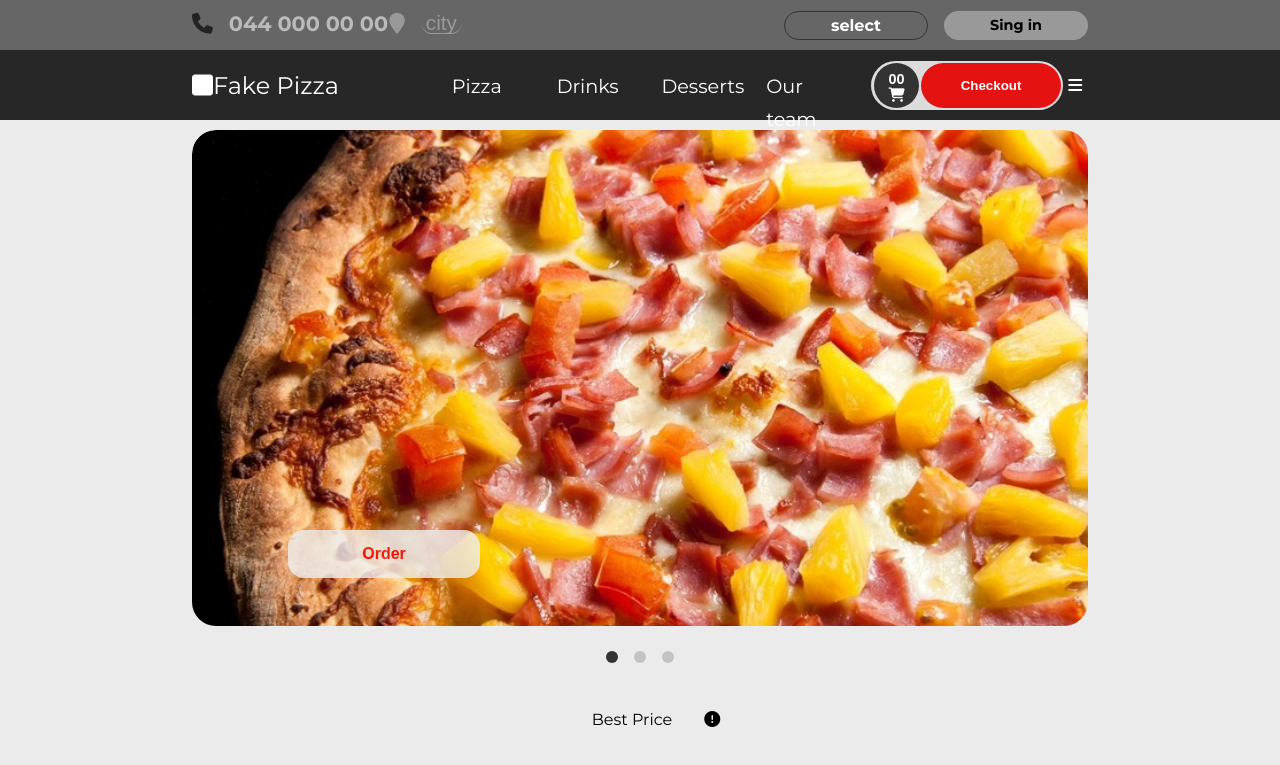
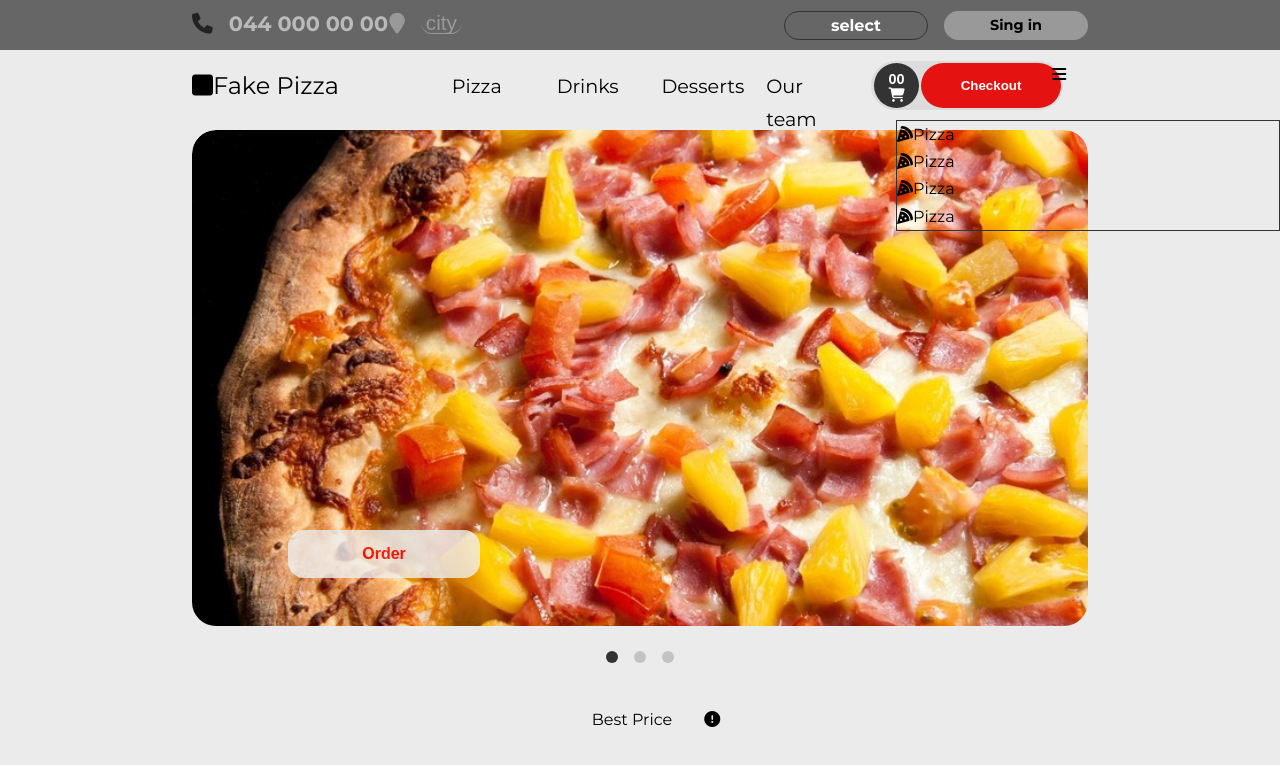
Before and after one commit to HryhoriiShkvyra/site-about-pizza-CLOSED-, a React (Create React App) app: page / in a window 1280 px wide. Shown: the top 765 px of the page. Built offline with nearby package versions, Linux system fonts and the light colour scheme.

Commit message:
Initial commit

```diff
--- /dev/null
+++ b/src/Components/Hooks/useScrollPosition.js
@@ -0,0 +1,20 @@
+import {useEffect, useState} from 'react';
+
+
+export const useScrollPosition = () => {
+    const [scrollPosition, setScrollPosition] = useState(0);
+
+    useEffect(() =>{
+        const updatePosition = () => {
+            setScrollPosition(window.pageYOffset);
+        };
+
+        window.addEventListener('scroll', updatePosition);
+
+        updatePosition();
+
+
+        return () => window.removeEventListener('scroll', updatePosition);
+    }, []);
+    return scrollPosition;
+};
--- a/src/Components/header/Header.jsx
+++ b/src/Components/header/Header.jsx
@@ -1,8 +1,62 @@
 import React, {useState, useEffect} from "react";
 import classes from './Header.module.css'
+import { useScrollPosition } from "../Hooks/useScrollPosition";
+
+const Header = () => {
+
+    const scrollPosition = useScrollPosition()
+
+    function classNames(...classes) {
+        return classes.filter(Boolean).join('');
+    }
+
+    // const [stickyHeader, setStickyHeader] = useState(false)
 
 
-const Header = () => {
+    // const header = document.getElementById("navbar");
+    // const sticky = window.offsetTop;
+
+    // function stickyHeader() {
+    //     if (window.pageYOffset >= sticky) {
+    //         header.classList.add("sticky")
+    //       } else {
+    //         header.classList.remove("sticky");
+    //       }
+    //     }
+    // function sticked() {
+    //     if(window.scrollY >= 50) {
+    //         stickyHeader(true)
+    //     } else {
+    //         stickyHeader(false)
+    //     };
+    // };
+
+    // window.addEventListener("scroll", sticked)
+
+
+    // const [stickyClass, setStickyClass] = useState('');
+
+    // useEffect(() => {
+    //   window.addEventListener('scroll', stickNavbar);
+    //   return () => window.removeEventListener('scroll', stickNavbar);
+    // }, []);
+
+    // const stickNavbar = () => {
+    //   if (window !== undefined) {
+    //     let windowHeight = window.pageYOffset;
+    //     // window height changed for the demo
+    //     windowHeight > 1 ? setStickyClass('sticky') : setStickyClass('');
+    //   }
+    // };
+
+    // const [activeBtn, setActiveBtn] = useState(false)
+
+    // const click = () => {
+    //     if(activeBtn != false) {
+    //         document.querySelector()
+    //     }
+    // }
+    // <button onClick={() => setActiveBtnX('#')} className={activeBtnX === '#' ? 'active' : ''}>Standard size</button>
 
     return(
         <div>
@@ -28,7 +82,7 @@ const Header = () => {
 
 
             <div id="navbar"
-                className={classes.mainHeader}
+                className={classNames(scrollPosition > 0 ? classes.sticky : '')}
                 >
                 <div className={classes.container}>
                     <div className={classes.mainHeaderInner}>
@@ -49,11 +103,32 @@ const Header = () => {
                             </button>
                             <button className={classes.checkoutBtn}>Checkout</button>
                         </div>
-                        <div className={classes.menu}>
+                        {/* <button onclick={() => setActiveBtn(true)} className={activeBtn === true ? 'activeBtn' : ''}> */}
                             <i className="fa-solid fa-bars"></i>
-                        </div>
+                        {/* </button> */}
                     </div>
                 </div>
+            </div>
+            <div className={classes.sideMenu}>
+                <div className={classes.partOne}>
+                    <div className={classes.sideMenuBtn}>
+                        <i class="fa-solid fa-pizza-slice"></i>
+                        Pizza
+                    </div>
+                    <div className={classes.sideMenuBtn}>
+                        <i class="fa-solid fa-pizza-slice"></i>
+                        Pizza
+                    </div>
+                    <div className={classes.sideMenuBtn}>
+                        <i class="fa-solid fa-pizza-slice"></i>
+                        Pizza
+                    </div>
+                    <div className={classes.sideMenuBtn}>
+                        <i class="fa-solid fa-pizza-slice"></i>
+                        Pizza
+                    </div>
+                </div>
+                <div className={classes.partTwo}></div>
             </div>
         </div>
 
--- a/src/Components/header/Header.module.css
+++ b/src/Components/header/Header.module.css
@@ -94,10 +94,6 @@
     background-color: white;
 }
 
-.menu {
-
-}
-
 /*---------------------- MAIN HEADER --------------------------*/
 
 .mainHeader {
@@ -111,6 +107,7 @@
     width: 100%;
     position: fixed;
     top: 2rem;
+    z-index: 999;
 }
 
 
@@ -181,6 +178,19 @@
     font-weight: 700;
 }
 
+
+
+
+/*--------------------- Side Menu -----------------------------*/
+
 .menu {
     margin: 0.4rem 0 0 1rem;
 }
+
+.sideMenu{
+    position: absolute;
+    right: 0;
+    width: 24rem;
+    border: 1px solid #333;
+    z-index: 999;
+}
```
